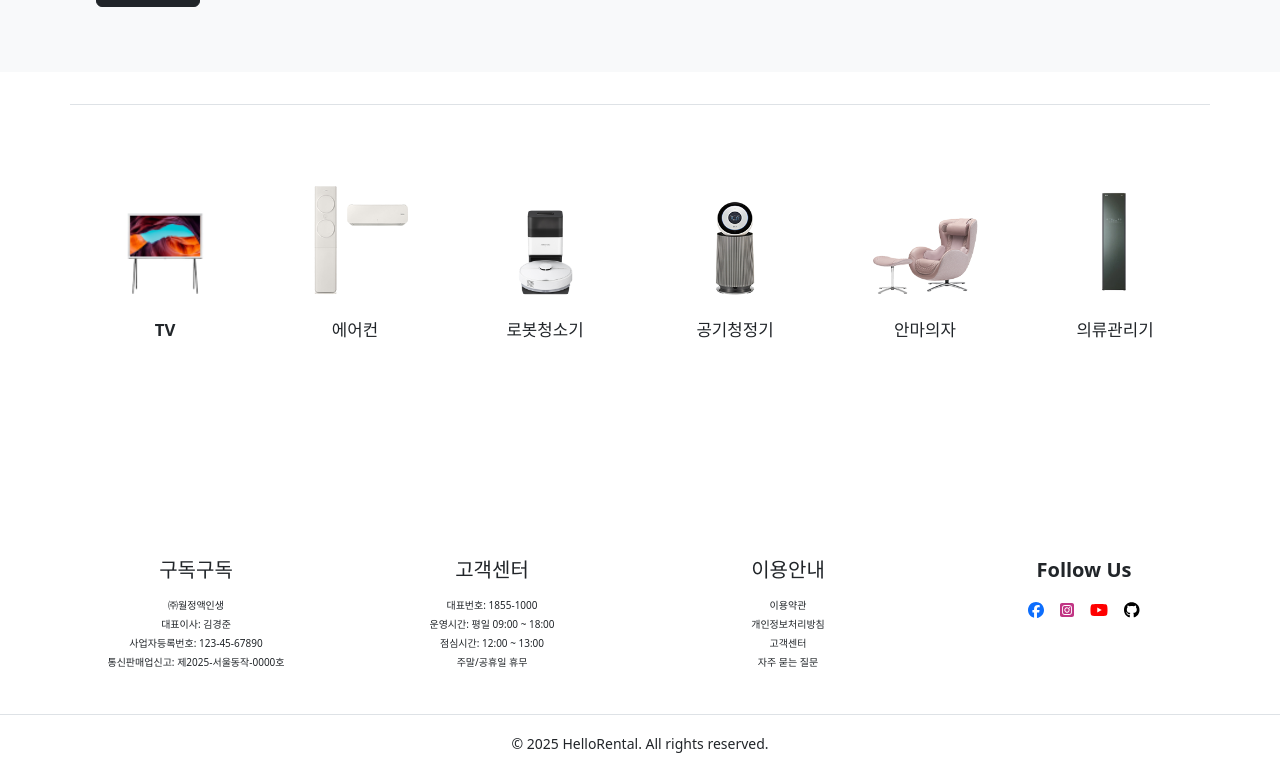
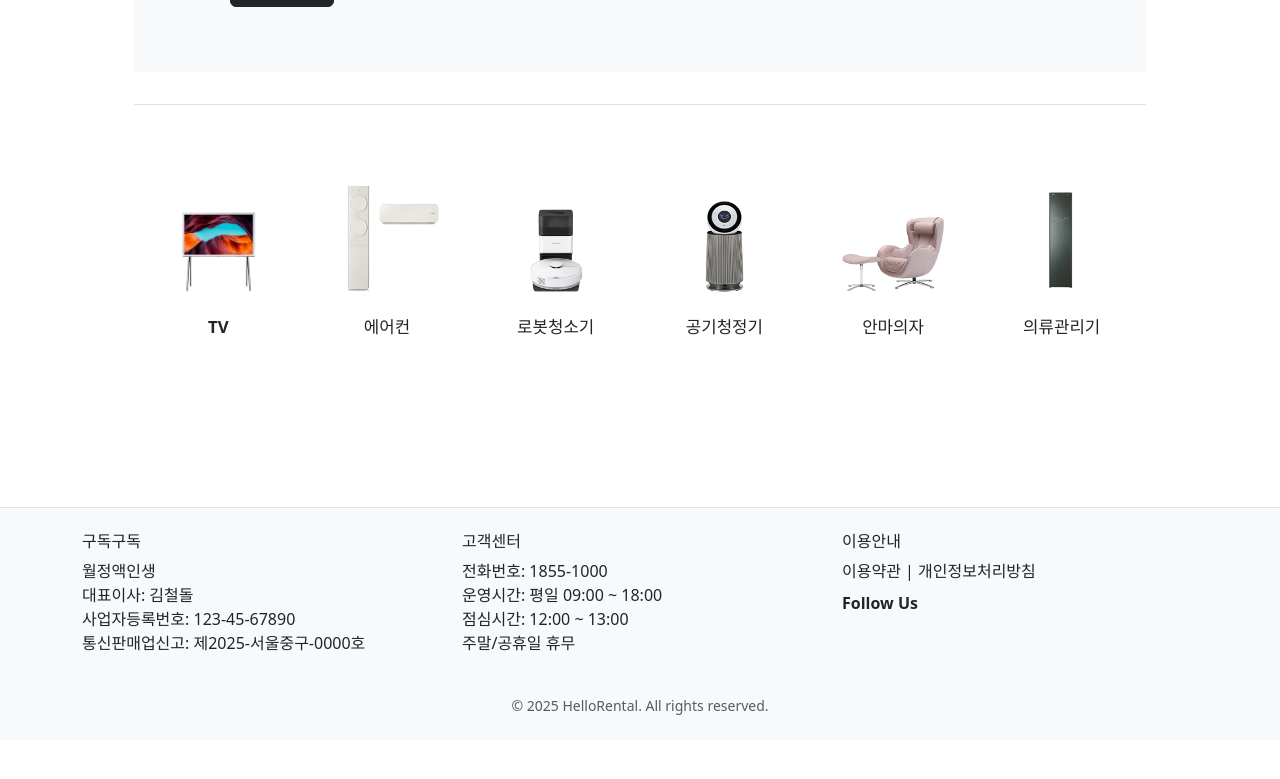
Before and after one commit to beyond-sw-camp/be12-fin-Gongcha1-MonthlyLIfe-FE, a Vue app: page / in a window 1280 px wide. Shown: the part 414-1193 px from the top of the page. After the commit the page ends 1154 px from the top, so only its background shows below. Built offline with nearby package versions, Linux system fonts and the light colour scheme.

Commit message:
[Fix] footer fix

```diff
--- a/src/App.vue
+++ b/src/App.vue
@@ -6,6 +6,7 @@ const route = useRoute();
 
 <template>
   <router-view></router-view>
+
 </template>
 
 <style scoped>
--- a/src/shop/common/ShopLayout.vue
+++ b/src/shop/common/ShopLayout.vue
@@ -4,18 +4,41 @@ import Navbar from "./component/Navbar.vue";
 import Footer from "./component/Footer.vue";
 </script>
 
+
 <template>
+  <div class="user-layout">
+    <Navbar />
 
-  <Navbar></Navbar>
+    <main class="main-content">
+      <router-view />
+    </main>
 
-  <div style="height: 150px;"></div>
-  <div style="display: flex; margin: 0 auto; max-width: 1280px">
-    <router-view></router-view>
+
+
+    <Footer />
   </div>
-
-  <Footer></Footer>
 </template>
 
 <style scoped>
+.user-layout {
+  display: flex;
+  flex-direction: column;
+  min-height: 100vh;
+}
+
+.main-content {
+  text-align: center;
+  flex: 1;
+  padding-top: 150px; /* 상단 네비 높이 고려 */
+  margin: 0 auto;
+}
+html, body {
+  margin: 0;
+  padding: 0;
+  width: 100%;
+  height: 100%;
+  display: flex;
+  flex-direction: column;
+}
 
 </style>
--- a/src/shop/common/component/Footer.vue
+++ b/src/shop/common/component/Footer.vue
@@ -1,81 +1,59 @@
-<script setup>
-</script>
-
 <template>
-  <footer class="footer-container w-100 bg-white pt-5 pb-4 mt-5">
-    <div class="row mx-0 px-5">
-      <!-- 회사 정보 -->
-      <div class="col-md-3 mb-4 ">
-        <h5 class="fw-bold mb-3">구독구독</h5>
-          <p class="mb-1">㈜월정액인생</p>
-          <p class="mb-1">대표이사: 김경준</p>
-          <p class="mb-1">사업자등록번호: 123-45-67890</p>
-          <p class="mb-1">통신판매업신고: 제2025-서울동작-0000호</p>
+  <footer class="footer-wrapper bg-light border-top mt-5">
+    <div class="container py-4">
+      <div class="row">
+        <!-- 왼쪽 정보 -->
+        <div class="col-md-4 mb-3">
+          <h6 class="fw-bold mb-2">구독구독</h6>
+          <p class="mb-0">월정액인생</p>
+          <p class="mb-0">대표이사: 김철돌</p>
+          <p class="mb-0">사업자등록번호: 123-45-67890</p>
+          <p class="mb-0">통신판매업신고: 제2025-서울중구-0000호</p>
         </div>
 
         <!-- 고객센터 -->
-      <div class="col-md-3 mb-4">
-        <h5 class="fw-bold mb-3">고객센터</h5>
-        <p class="mb-1">대표번호: 1855-1000</p>
-        <p class="mb-1">운영시간: 평일 09:00 ~ 18:00</p>
-        <p class="mb-1">점심시간: 12:00 ~ 13:00</p>
-        <p class="mb-1">주말/공휴일 휴무</p>
+        <div class="col-md-4 mb-3">
+          <h6 class="fw-bold mb-2">고객센터</h6>
+          <p class="mb-0">전화번호: 1855-1000</p>
+          <p class="mb-0">운영시간: 평일 09:00 ~ 18:00</p>
+          <p class="mb-0">점심시간: 12:00 ~ 13:00</p>
+          <p class="mb-0">주말/공휴일 휴무</p>
         </div>
 
-      <!-- 이용안내 -->
-      <div class="col-md-3 mb-4">
-        <h5 class="fw-bold mb-3">이용안내</h5>
-          <p class="mb-1" >이용약관</p>
-          <p class="mb-1">개인정보처리방침</p>
-          <p class="mb-1">고객센터</p>
-          <p class="mb-1">자주 묻는 질문</p>
+        <!-- 이용안내 및 SNS -->
+        <div class="col-md-4 mb-3">
+          <h6 class="fw-bold mb-2">이용안내</h6>
+          <p class="mb-1">
+            <a href="#" class="text-decoration-none text-dark">이용약관</a> |
+            <a href="#" class="text-decoration-none text-dark">개인정보처리방침</a>
+          </p>
+          <div class="mt-2">
+            <span class="fw-bold me-2">Follow Us</span>
+            <a href="#" class="me-2 text-dark"><i class="bi bi-facebook"></i></a>
+            <a href="#" class="me-2 text-dark"><i class="bi bi-instagram"></i></a>
+            <a href="#" class="me-2 text-dark"><i class="bi bi-youtube"></i></a>
+            <a href="#" class="text-dark"><i class="bi bi-github"></i></a>
           </div>
-
-      <!-- SNS -->
-      <div class="col-md-3 mb-4">
-        <h5 class="fw-bold mb-3">Follow Us</h5>
-        <a href="#" class=" me-3">
-          <font-awesome-icon :icon="['fab', 'facebook']" />
-        </a>
-        <a href="#" class=" me-3 insta" >
-          <font-awesome-icon :icon="['fab', 'square-instagram']" />
-        </a>
-        <a href="#" class=" me-3" style="color: red">
-          <font-awesome-icon :icon="['fab', 'youtube']" />
-        </a>
-        <a href="#" class="" style="color: black">
-          <font-awesome-icon :icon="['fab', 'github']" />
-        </a>
         </div>
       </div>
 
-    <!-- 하단 -->
-    <div class="text-center border-top pt-3 mt-3 px-5">
-      <small>&copy; 2025 HelloRental. All rights reserved.</small>
+      <div class="text-center mt-4 small text-muted">
+        © 2025 HelloRental. All rights reserved.
+      </div>
     </div>
   </footer>
 </template>
 
+<script>
+
+</script>
+
 <style scoped>
-.footer-link {
-  color: white;
-  text-decoration: none;
-  transition: color 0.2s ease;
+.footer-wrapper {
+  width: 100%;
 }
-.footer-link:hover {
-  color: #cccccc;
+
+a:hover {
   text-decoration: underline;
 }
-.insta {
-  color: #C13584;
-}
-.footer-container {
-  margin-top: auto;
-  margin-left: 0;
-}
-p {
-  font-size: 10px;
-}
-
-
 </style>
--- a/src/style.css
+++ b/src/style.css
@@ -13,20 +13,68 @@
   -moz-osx-font-smoothing: grayscale;
 }
 
+@media (prefers-color-scheme: light) {
+  :root {
+    color: #213547;
+    background-color: #ffffff;
+  }
+
+  a:hover {
+    color: #747bff;
+  }
+
+  button {
+    background-color: #f9f9f9;
+  }
+}
+
+html, body, #app {
+  margin: 0;
+  padding: 0;
+  width: 100%;
+  height: 100%;
+  display: flex;
+  flex-direction: column;
+}
+
+body {
+  min-width: 320px;
+  min-height: 100vh;
+}
+
+#app {
+  flex: 1;
+}
+
+.main-content {
+  flex: 1;
+  display: flex;
+  flex-direction: column;
+  align-items: center; /* 콘텐츠 가운데 정렬 */
+  justify-content: flex-start;
+  padding-top: 60px; /* 고정 header 공간 확보 */
+}
+
+header {
+  position: fixed;
+  top: 0;
+  left: 0;
+  right: 0;
+  z-index: 1000;
+}
+
+footer {
+  width: 100%;
+}
+
 a {
   font-weight: 500;
   color: #646cff;
-  text-decoration: inherit;
+  text-decoration: none;
 }
 a:hover {
   color: #535bf2;
-}
-
-body {
-  margin: 0;
-  place-items: center;
-  min-width: 320px;
-  min-height: 100vh;
+  text-decoration: underline;
 }
 
 h1 {
@@ -56,34 +104,3 @@ button:focus-visible {
 .card {
   padding: 2em;
 }
-
-#app {
-  margin: 0 auto;
-  /* padding: 2rem; */
-  text-align: center;
-}
-
-@media (prefers-color-scheme: light) {
-  :root {
-    color: #213547;
-    background-color: #ffffff;
-  }
-  a:hover {
-    color: #747bff;
-  }
-  button {
-    background-color: #f9f9f9;
-  }
-}
-html, body {
-  margin: 0;
-  padding: 0;
-}
-
-header {
-  position: fixed;
-  top: 0;
-  left: 0;
-  right: 0;
-  z-index: 1000;
-}
```
Lines whose indentation alone changed are shown as unchanged.
